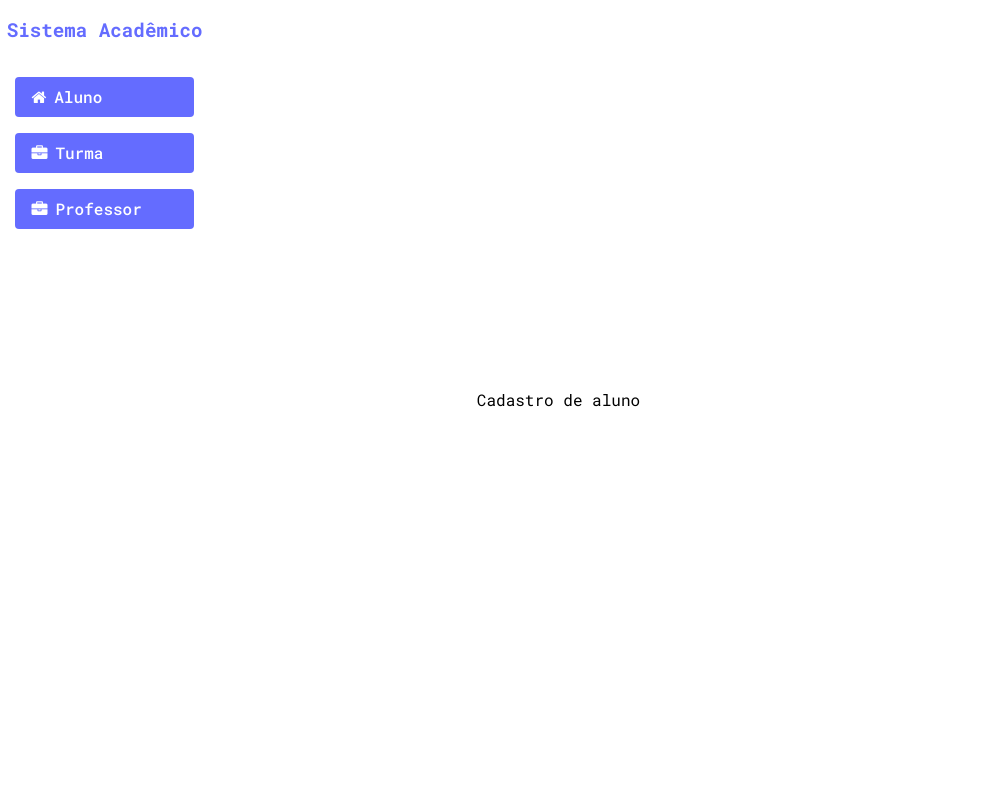
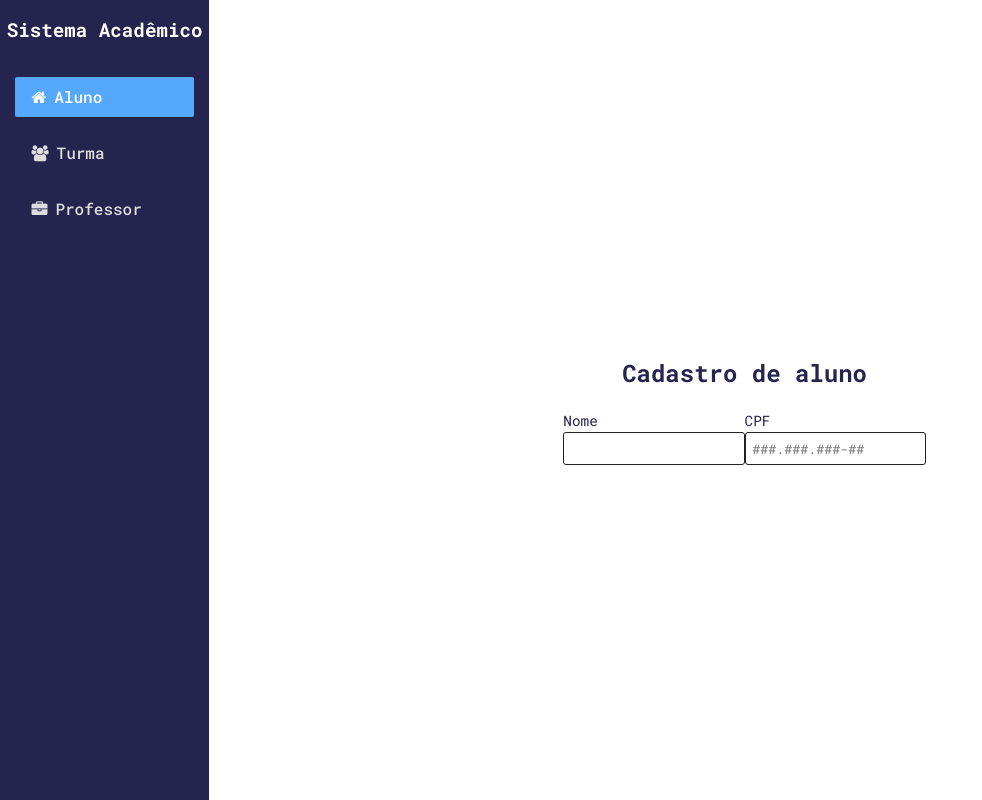
Before and after one commit to guilhermehelton/projeto-tjw, a React (Vite) app in the folder tjwfrontend/: page / in a window 1280 px wide. Shown: the whole page, without its empty margins (0-982 px from the left). Built offline with nearby package versions, Linux system fonts and the light colour scheme.

Commit message:
add: componente input e add redux

```diff
--- a/tjwfrontend/package.json
+++ b/tjwfrontend/package.json
@@ -11,9 +11,12 @@
   },
   "dependencies": {
     "@fortawesome/fontawesome-free": "^6.6.0",
+    "@reduxjs/toolkit": "^2.2.7",
     "react": "^18.3.1",
     "react-dom": "^18.3.1",
-    "react-router-dom": "^6.26.1"
+    "react-redux": "^9.1.2",
+    "react-router-dom": "^6.26.1",
+    "redux": "^5.0.1"
   },
   "devDependencies": {
     "@eslint/js": "^9.9.0",
--- a/tjwfrontend/src/App.css
+++ b/tjwfrontend/src/App.css
@@ -27,3 +27,11 @@ body {
   width: 100%;
   height: 100%;
 }
+
+.form-row {
+  width: 100%;
+  display: flex;
+  flex-direction: row;
+  justify-content: center;
+  align-items: center;
+}
--- a/tjwfrontend/src/App.tsx
+++ b/tjwfrontend/src/App.tsx
@@ -4,10 +4,13 @@ import CadAlunoForm from './pages/aluno/CadAlunoForm'
 import SideBar from './components/sideBar/SideBar'
 import { BrowserRouter, Route, Routes } from 'react-router-dom'
 import CadProfessorForm from './pages/professor/CadProfessorForm'
+import { Provider } from 'react-redux'
+import { store } from './redux/store'
 
 function App() {
 
   return (
+    <Provider store={store}>
       <div className='app'>
         <div className='sidebar-wrapper'>
           <SideBar />
@@ -19,6 +22,7 @@ function App() {
           </Routes>
         </div>
       </div>
+    </Provider>
   )
 }
 
--- /dev/null
+++ b/tjwfrontend/src/components/input/Input.css
@@ -0,0 +1,26 @@
+.input-wrapper {
+    display: flex;
+    flex-direction: column;
+    justify-content: center;
+    align-items: flex-start;
+    color: #24244e;
+}
+
+.input-wrapper label {
+    font-size: .9em;
+}
+
+.input-wrapper input {
+    font-family: "Roboto mono";
+    background-color: #fff;
+    padding: .5em;
+    color: #000;
+    border: #222 1px solid;
+    border-radius: 3px;
+}
+
+.input-wrapper input:focus {
+    outline: none;
+    border: #55a8fd 1px solid;
+    box-shadow: 1px 1px 2px #55a8fd;
+}
--- /dev/null
+++ b/tjwfrontend/src/components/input/Input.tsx
@@ -0,0 +1,25 @@
+import React from "react";
+import './Input.css';
+
+type propsType = {
+    id: string,
+    name: string,
+    className?: string,
+    placeholder?: string,
+    label: string,
+    value: string,
+    onChange: (e: React.ChangeEvent<HTMLInputElement>) => void
+}
+
+const Input = (props: propsType) => {
+    const {id, className, value, name, placeholder, label, onChange} = props;
+
+    return (
+        <div className="input-wrapper">
+            <label>{label}</label>
+            <input className={className} id={id} name={name} value={value} placeholder={placeholder} onChange={e => onChange(e)}/>
+        </div>
+    )
+}
+
+export default Input;
--- a/tjwfrontend/src/components/sideBar/SideBar.css
+++ b/tjwfrontend/src/components/sideBar/SideBar.css
@@ -1,6 +1,5 @@
 .sidebar {
-    background-color: #fff;
-    color: #646cff;
+    background-color: #24244e;
     height: 100vh;
     width: 100%;
     display: flex;
@@ -10,13 +9,14 @@
 }
 
 .sidebar h2 {
+    color: #fff;
     font-size: 1.2em;
 }
 
 .nav-button {
-    background-color: #646cff;
-    color: #fff;
-    border-radius: 4px;
+    background-color: transparent;
+    color: #ddd;
+    border-radius: 2px;
     padding: .5em 1em;
     margin-top: 1em;
     font-weight: 500;
@@ -28,9 +28,14 @@
     gap: .5em
 }
 
+.nav-button.active {
+    background-color: #55a8fd;
+    color: #fff;
+}
+
 .nav-button:hover {
     cursor: pointer;
-    transition: ease-in;
-    background-color: #535bf2;
+    transition: ease-in 250ms;
+    background-color: #55a8fd;
     color: #fff;
 }
--- a/tjwfrontend/src/components/sideBar/SideBar.tsx
+++ b/tjwfrontend/src/components/sideBar/SideBar.tsx
@@ -1,22 +1,26 @@
 import React from "react";
 import './SideBar.css'
-import { useNavigate } from "react-router-dom";
+import { useLocation, useNavigate } from "react-router-dom";
 
 const SideBar = () => {
     const navigate = useNavigate();
+    const location = useLocation();
 
     const navButton = (props: any) => {
         return (
-            <a className="nav-button" onClick={() => navigate(props.path)}><i className={`fa ${props.icon}`}/>{props.name}</a>
+            <a className={`nav-button ${location.pathname == props.path ? 'active' : ''}`} onClick={() => navigate(props.path)}>
+                <i className={`fa ${props.icon}`} />
+                {props.name}
+            </a>
         )
     }
 
     return (
         <div className="sidebar">
             <h2>Sistema Acadêmico</h2>
-            {navButton({name: 'Aluno', icon: 'fa-home', path: '/'})}
-            {navButton({name: 'Turma', icon:'fa-briefcase'})}
-            {navButton({name: 'Professor', icon:'fa-briefcase', path: '/professor'})}
+            {navButton({ name: 'Aluno', icon: 'fa-home', path: '/' })}
+            {navButton({ name: 'Turma', icon: 'fa-users' })}
+            {navButton({ name: 'Professor', icon: 'fa-briefcase', path: '/professor' })}
 
         </div>
     )
--- a/tjwfrontend/src/index.css
+++ b/tjwfrontend/src/index.css
@@ -5,7 +5,7 @@
 
   color-scheme: light dark;
   color: rgba(255, 255, 255, 0.87);
-  background-color: #242424;
+  background-color: #fff;
 
   font-synthesis: none;
   text-rendering: optimizeLegibility;
--- a/tjwfrontend/src/pages/aluno/CadAlunoForm.css
+++ b/tjwfrontend/src/pages/aluno/CadAlunoForm.css
@@ -1,7 +1,11 @@
 .form-container {
+    display: flex;
+    flex-direction: column;
+    justify-content: center;
+    align-items: center;
     background-color: #fff;
-    width: 50%;
-    height: 60%;
-    color: #000;
+    color: #24244e;
     border-radius: 4px;
+    width: 80%;
+    height: 100vh;
 }
--- a/tjwfrontend/src/pages/aluno/CadAlunoForm.tsx
+++ b/tjwfrontend/src/pages/aluno/CadAlunoForm.tsx
@@ -1,10 +1,20 @@
-import React from "react";
+import React, { useState } from "react";
 import './CadAlunoForm.css';
+import Input from "../../components/input/Input";
 
 const CadAlunoForm = () => {
+
+    const [nome, setNome] = useState('');
+    const [cpf, setCpf] = useState('');
+
     return (
         <div className="form-container">
-            Cadastro de aluno
+            <h2>Cadastro de aluno</h2>
+
+            <div className="form-row">
+                <Input id="nome" name="nome" label="Nome" value={nome} onChange={(e: React.ChangeEvent<HTMLInputElement>) => setNome(e.target.value)} />
+                <Input id="cpf" name="cpf" label="CPF" placeholder="###.###.###-##" value={cpf} onChange={(e: React.ChangeEvent<HTMLInputElement>) => setCpf(e.target.value)} />
+            </div>
         </div>
     )
 }
--- /dev/null
+++ b/tjwfrontend/src/pages/aluno/alunoSlice.ts
@@ -0,0 +1,16 @@
+import { createSlice } from "@reduxjs/toolkit";
+
+const slice = createSlice({
+    name: 'aluno',
+    initialState: {
+        listaAlunos: [],
+        aluno: {},
+    },
+    reducers: {
+        cadastrarAluno: (state, action) => {
+        }
+    }
+})
+
+export const { cadastrarAluno } = slice.actions;
+export default slice.reducer;
--- /dev/null
+++ b/tjwfrontend/src/redux/store.ts
@@ -0,0 +1,11 @@
+import { configureStore } from "@reduxjs/toolkit";
+import alunoSlice from "../pages/aluno/alunoSlice";
+
+export const store = configureStore({
+    reducer: {
+        alunoSlice: alunoSlice,
+    }
+})
+
+export type RootState = ReturnType<typeof store.getState>;
+export type AppDispatch = typeof store.dispatch;
```
Also changed, not shown: 1 other file (tests, documents, lock files or other folders). Lines whose indentation alone changed are shown as unchanged.
